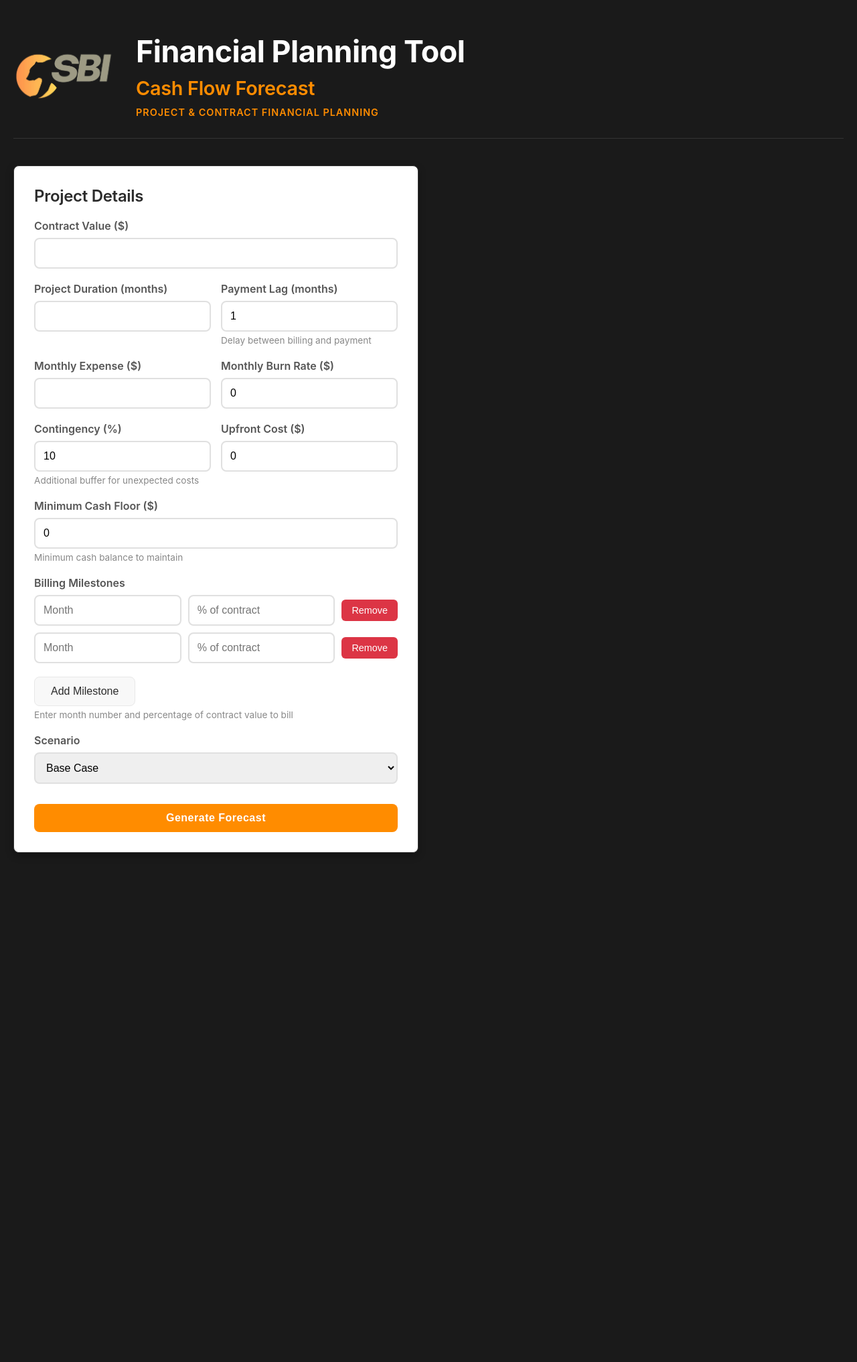
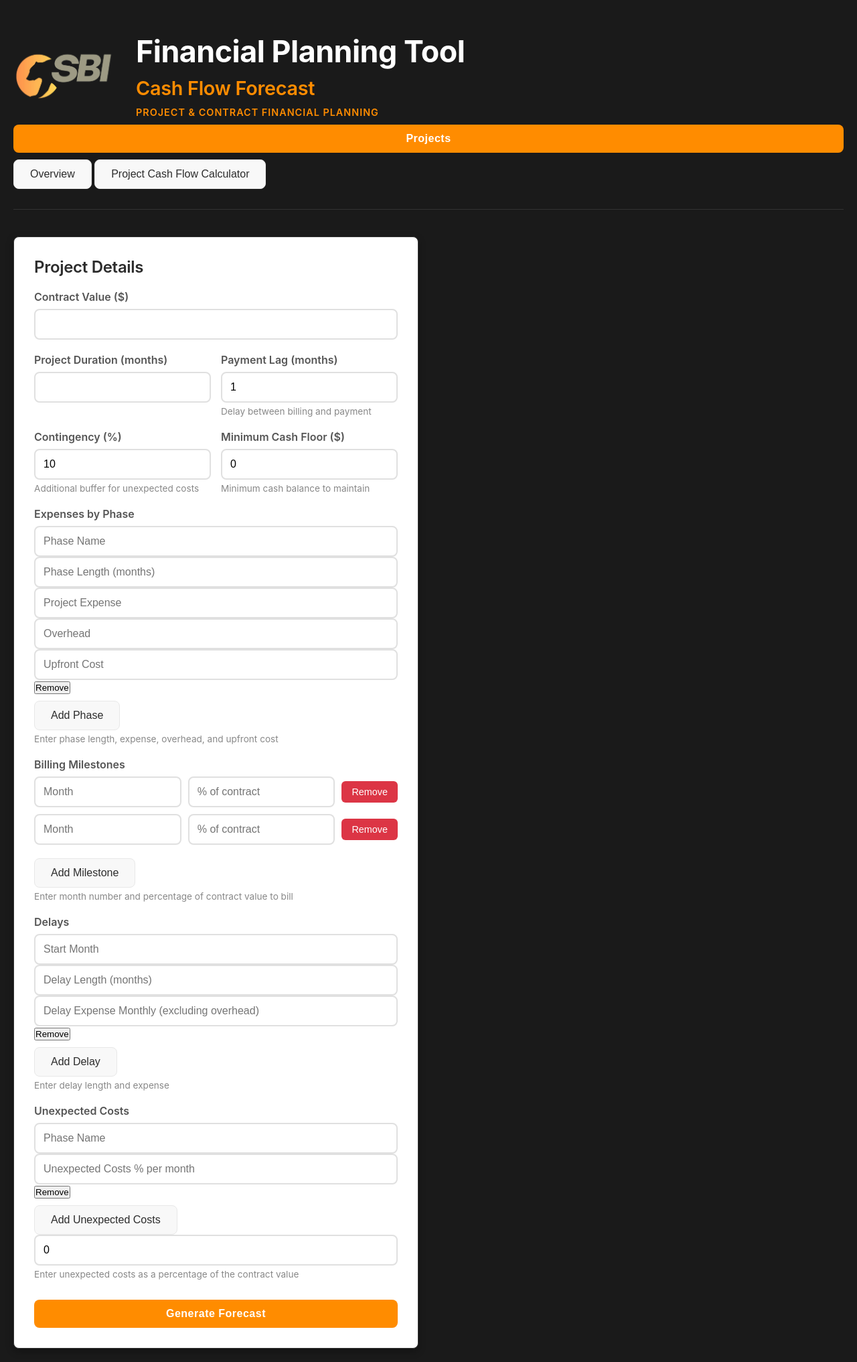
Before and after one commit to samrad29/project-forecast-micro-app, a Flask app: page / in a window 1280 px wide. Shown: the whole page at 67% size. Before the commit the page ends 1273 px from the top, so only its background shows below. Run offline with Flask 3, Linux system fonts and the light colour scheme.

Commit message:
some big changes

```diff
--- a/app.py
+++ b/app.py
@@ -60,60 +60,107 @@ def calculate_forecast(inputs, scenario):
         # Setup
         time_frame = inputs['time_frame']
 
-        monthly_burn = inputs['monthly_burn']
-        monthly_expense = inputs['monthly_expense']
+        phases = inputs['phases']
+        delays = inputs['delays']
+        unexpected_costs = inputs['unexpected_costs']
+
         contingency_percent = inputs['contingency_percent']
+        payment_lag = inputs['payment_lag']
 
-        payment_lag = inputs['payment_lag']
         billing_milestones = inputs['billing_milestones']
         contract_value = inputs['contract_value']
-        upfront_cost = inputs['upfront_cost']
         min_cash_allowed = inputs['cash_floor']
-
-        if scenario == 'worst_case':
-            monthly_expense = monthly_expense * 1.15
-            payment_lag = payment_lag + 1
-            time_frame = round(time_frame*1.15)
-
-        if scenario == 'delayed':
-            time_frame = round(time_frame*1.2)
-
-        if scenario == 'over_budget':
-            monthly_expense = monthly_expense * 1.2
 
 
         min_net_cash = 0
         min_net_cash_month = 0
         verdict = 'Go'
         cumulative_net_cash = 0
+        cumulative_expenses = 0
         payback_period = 999
         payback_found = False
 
+        total_delays = sum(delay['length'] for delay in delays.values())
+        cumulative_delays = 0
+        current_delay = False
+        delay_remaining = 0
+
+        current_phase = next(iter(phases))
+        current_phase_remaining = phases[current_phase]['length'] - 1
+        current_phase_expense = phases[current_phase]['expense']
+        current_phase_overhead = phases[current_phase]['overhead']
+        current_phase_upfront = phases[current_phase]['upfront']
+        phase_change = True
         # Calculate the forecast
         forecast = []
-        for i in range(1, time_frame+payment_lag+1):
+        for i in range(1, time_frame+payment_lag+total_delays+1):
+            # Determine current delay
+            # If the current month is a delay, set the current delay to true and decrement the delay remaining
+            # If the delay remaining is 0, set the current delay to false
+            if i in delays:
+                cumulative_delays += delays[i]['length']
+                current_delay = True
+                delay_remaining = delays[i]['length'] - 1
+            elif current_delay and delay_remaining > 0:
+                delay_remaining -= 1
+            else:
+                current_delay = False
+                delay_remaining = 0
+
+            # Determine current phase
+            # If the current phase is not complete, decrement the remaining months and set the phase change to false
+            if current_phase_remaining > 0:
+                current_phase_remaining -= 1
+                phase_change = False
+            else:
+                current_phase = next(iter(phases))
+                current_phase_remaining = phases[current_phase]['length'] - 1
+                current_phase_expense = phases[current_phase]['expense']
+                current_phase_overhead = phases[current_phase]['overhead']
+                current_phase_upfront = phases[current_phase]['upfront']
+                phase_change = True
+
+            # Check if current phase has unexpected costs
+            if current_phase in unexpected_costs:
+                unexpected_cost_percent = unexpected_costs[current_phase]
+                unexpected_cost = current_phase_expense * unexpected_cost_percent
+            else:
+                unexpected_cost = 0
+
             # Calculate the cash in and cash out
             # billing_milestones is a dict with month indices (0-based) and percentages
-            milestone_key = str(i - payment_lag) if i >= payment_lag else None
-            milestone_percent = billing_milestones.get(milestone_key, 0) if milestone_key else 0
-            cash_in = milestone_percent * contract_value
+            if not current_delay:
+                milestone_key = str(i - payment_lag - cumulative_delays) if i >= payment_lag + cumulative_delays else None
+                milestone_percent = billing_milestones.get(milestone_key, 0) if milestone_key else 0
+                cash_in = milestone_percent * contract_value
+            else:
+                cash_in = 0
 
             # If the month is after the time frame, the cash out is just the monthly burn
             if i > time_frame:
                 cash_out = monthly_burn
+            # During a delay, the cash out is just the delay expense plus overhead
+            # Overhead does not apply to cumulative expense that is uses for gross margin calculation
+            elif current_delay:
+                cumulative_expenses += delays[i]['expense']
+                cash_out = delays[i]['expense'] + phases[i]['overhead']
             else:
-                cash_out = monthly_burn + monthly_expense + (contingency_percent * monthly_expense)
+                cumulative_expenses += current_phase_expense + (contingency_percent * current_phase_expense) + unexpected_cost
+                cash_out = current_phase_expense + current_phase_overhead + (contingency_percent * current_phase_expense) + unexpected_cost
             net_cash = cash_in - cash_out
             cumulative_net_cash += net_cash
-            if i == 1:
-                net_cash -= upfront_cost
-                cash_out += upfront_cost
-                cumulative_net_cash -= upfront_cost
+
+            if phase_change:
+                net_cash -= current_phase_upfront
+                cash_out += current_phase_upfront
+                cumulative_net_cash -= current_phase_upfront
+                cumulative_expenses -= current_phase_upfront
             forecast.append({
                 'cash_in': cash_in,
                 'cash_out': cash_out,
                 'net_cash': net_cash,
                 'cumulative_net_cash': cumulative_net_cash,
+                'phase': current_phase,
             })
 
             # Set the minimum net cash and the minimum net cash month
@@ -138,8 +185,7 @@ def calculate_forecast(inputs, scenario):
             verdict = 'Not Profitable'
 
         # Calculate the gross margin and the margin with contingency
-        gross_margin = (contract_value - (monthly_expense*time_frame)) / contract_value
-        margin_w_contingency = (contract_value - (contingency_percent*monthly_expense*time_frame)) / contract_value
+        gross_margin = (contract_value - cumulative_expenses) / contract_value
 
         print(forecast)
 
--- a/static/script.js
+++ b/static/script.js
@@ -33,6 +33,47 @@ function addMilestoneRow() {
     });
 }
 
+function addUnexpectedCostsRow() {
+    const container = document.getElementById('unexpected-costs-container');
+    const row = document.createElement('div');
+    row.className = 'unexpected-costs-entry';
+    row.innerHTML = `
+        <input type="text" class="phase-name" placeholder="Phase Name">
+        <input type="number" class="unexpected-costs-percent" placeholder="Unexpected Costs % per month" min="0" max="100" step="0.01">
+        <button type="button" class="remove-unexpected-costs">Remove</button>
+    `;
+    container.appendChild(row);
+}
+
+function addDelayRow() {
+    const container = document.getElementById('delay-container');
+    const row = document.createElement('div');
+    row.className = 'delay-entry';
+    row.innerHTML = `
+        <input type="text" class="delay-start-date" placeholder="Start Month">
+        <input type="number" class="delay-length" placeholder="Delay Length (months)">
+        <input type="number" class="delay-expense" placeholder="Delay Expense Monthly (excluding overhead)">
+        <button type="button" class="remove-delay">Remove</button>
+    `;
+
+    container.appendChild(row);
+}
+
+function addPhaseRow() {
+    const container = document.getElementById('phase-container');
+    const row = document.createElement('div');
+    row.className = 'phase-entry';
+    row.innerHTML = `
+        <input type="text" class="phase-name" placeholder="Phase Name">
+        <input type="number" class="phase-length" placeholder="Phase Length (months)">
+        <input type="number" class="phase-expense" placeholder="Project Expense">
+        <input type="number" class="phase-contingency" placeholder="Overhead">
+        <input type="number" class="phase-upfront" placeholder="Upfront Cost">
+        <button type="button" class="remove-phase">Remove</button>
+    `;
+    container.appendChild(row);
+}
+
 function handleFormSubmit(e) {
     e.preventDefault();
 
@@ -41,12 +82,8 @@ function handleFormSubmit(e) {
         contract_value: parseFloat(document.getElementById('contract_value').value),
         time_frame: parseInt(document.getElementById('time_frame').value),
         payment_lag: parseInt(document.getElementById('payment_lag').value),
-        monthly_expense: parseFloat(document.getElementById('monthly_expense').value),
-        monthly_burn: parseFloat(document.getElementById('monthly_burn').value),
         contingency_percent: parseFloat(document.getElementById('contingency_percent').value) / 100,
-        upfront_cost: parseFloat(document.getElementById('upfront_cost').value),
-        cash_floor: parseFloat(document.getElementById('cash_floor').value),
-        scenario: document.getElementById('scenario').value
+        cash_floor: parseFloat(document.getElementById('cash_floor').value)
     };
 
     // Collect billing milestones
@@ -67,6 +104,59 @@ function handleFormSubmit(e) {
 
     formData.billing_milestones = milestones;
     console.log(formData.billing_milestones);
+
+    // Collect phase data
+    const phases = {};
+    const phaseRows = document.querySelectorAll('.phase-entry');
+    phaseRows.forEach(row => {
+        const phaseName = row.querySelector('.phase-name').value;
+        const phaseLength = row.querySelector('.phase-length').value;
+        const phaseExpense = row.querySelector('.phase-expense').value;
+        const phaseOverhead = row.querySelector('.phase-contingency').value;
+        const phaseUpfront = row.querySelector('.phase-upfront').value;
+        phases[phaseName] = {
+            length: phaseLength,
+            expense: phaseExpense,
+            overhead: phaseOverhead,
+            upfront: phaseUpfront
+        };
+    });
+
+    if (Object.keys(phases).length === 0) {
+        alert('Please add at least one phase');
+        return;
+    }
+    formData.phases = phases;
+
+    // Collect delay data
+    const delays = {};
+    const delayRows = document.querySelectorAll('.delay-entry');
+    delayRows.forEach(row => {
+        const delayStartDate = row.querySelector('.delay-start-date').value;
+        const delayLength = row.querySelector('.delay-length').value;
+        const delayExpense = row.querySelector('.delay-expense').value;
+        delays[delayStartDate] = {
+            length: delayLength,
+            expense: delayExpense
+        };
+    });
+    if (Object.keys(delays).length > 0) {
+        formData.delays = delays;
+        console.log('Delays added');
+    }
+
+    // Collect unexpected costs data
+    const unexpectedCosts = {};
+    const unexpectedCostRows = document.querySelectorAll('.unexpected-costs-entry');
+    unexpectedCostRows.forEach(row => {
+        const unexpectedCostName = row.querySelector('.phase-name').value;
+        const unexpectedCostPercent = row.querySelector('.unexpected-costs-percent').value;
+        unexpectedCosts[unexpectedCostName] = unexpectedCostPercent / 100;
+    });
+    if (Object.keys(unexpectedCosts).length > 0) {
+        formData.unexpected_costs = unexpectedCosts;
+        console.log('Unexpected costs added');
+    }
 
     // Show loading state
     const resultsSection = document.getElementById('resultsSection');
@@ -278,6 +368,7 @@ function populateTable(forecastData) {
         const row = document.createElement('tr');
         row.innerHTML = `
             <td>${index + 1}</td>
+            <td>${month.phase}</td>
             <td>${formatCurrency(month.cash_in)}</td>
             <td>${formatCurrency(month.cash_out)}</td>
             <td class="${month.net_cash >= 0 ? 'positive' : 'negative'}">
--- a/templates/index.html
+++ b/templates/index.html
@@ -18,6 +18,11 @@
                     <h2>Cash Flow Forecast</h2>
                     <p class="subtitle">Project & Contract Financial Planning</p>
                 </div>
+            </div>
+            <div class="header-buttons">
+                <button class="btn-primary">Projects</button>
+                <button class="btn-secondary">Overview</button>
+                <button class="btn-secondary">Project Cash Flow Calculator</button>
             </div>
         </header>
 
@@ -44,31 +49,31 @@
 
                     <div class="form-row">
                         <div class="form-group">
-                            <label for="monthly_expense">Monthly Expense ($)</label>
-                            <input type="number" id="monthly_expense" name="monthly_expense" step="0.01" required>
-                        </div>
-                        <div class="form-group">
-                            <label for="monthly_burn">Monthly Burn Rate ($)</label>
-                            <input type="number" id="monthly_burn" name="monthly_burn" step="0.01" value="0" required>
-                        </div>
-                    </div>
-
-                    <div class="form-row">
-                        <div class="form-group">
                             <label for="contingency_percent">Contingency (%)</label>
                             <input type="number" id="contingency_percent" name="contingency_percent" step="0.01" min="0" max="100" value="10" required>
                             <small>Additional buffer for unexpected costs</small>
                         </div>
                         <div class="form-group">
-                            <label for="upfront_cost">Upfront Cost ($)</label>
-                            <input type="number" id="upfront_cost" name="upfront_cost" step="0.01" value="0" required>
+                            <label for="cash_floor">Minimum Cash Floor ($)</label>
+                            <input type="number" id="cash_floor" name="cash_floor" step="0.01" value="0" required>
+                            <small>Minimum cash balance to maintain</small>
                         </div>
                     </div>
 
                     <div class="form-group">
-                        <label for="cash_floor">Minimum Cash Floor ($)</label>
-                        <input type="number" id="cash_floor" name="cash_floor" step="0.01" value="0" required>
-                        <small>Minimum cash balance to maintain</small>
+                        <label for="phase_expense">Expenses by Phase</label>
+                        <div id="phase_expense_container">
+                            <div class="phase-entry">
+                                <input type="text" class="phase-name" placeholder="Phase Name">
+                                <input type="number" class="phase-length" placeholder="Phase Length (months)">
+                                <input type="number" class="phase-expense" placeholder="Project Expense">
+                                <input type="number" class="phase-contingency" placeholder="Overhead">
+                                <input type="number" class="phase-upfront" placeholder="Upfront Cost">
+                                <button type="button" class="remove-phase">Remove</button>
+                            </div>
+                        </div>
+                        <button type="button" id="add-phase" class="btn-secondary">Add Phase</button>
+                        <small>Enter phase length, expense, overhead, and upfront cost</small>
                     </div>
 
                     <div class="form-group">
@@ -85,13 +90,31 @@
                     </div>
 
                     <div class="form-group">
-                        <label for="scenario">Scenario</label>
-                        <select id="scenario" name="scenario">
-                            <option value="base">Base Case</option>
-                            <option value="worst_case">Worst Case</option>
-                            <option value="delayed">Delayed</option>
-                            <option value="over_budget">Over Budget</option>
-                        </select>
+                        <label for="scenario">Delays</label>
+                        <div id="delay-container">
+                            <div class="phase-entry">
+                                <input type="text" class="delay-start-date" placeholder="Start Month">
+                                <input type="number" class="delay-length" placeholder="Delay Length (months)">
+                                <input type="number" class="delay-expense" placeholder="Delay Expense Monthly (excluding overhead)">
+                                <button type="button" class="remove-delay">Remove</button>
+                            </div>
+                        </div>
+                        <button type="button" id="add-delay" class="btn-secondary">Add Delay</button>
+                        <small>Enter delay length and expense</small>
+                    </div>
+
+                    <div class="form-group">
+                        <label for="scenario">Unexpected Costs</label>
+                        <div id="unexpected-costs-container">
+                            <div class="phase-entry">
+                                <input type="text" class="phase-name" placeholder="Phase Name">
+                                <input type="number" class="unexpected-costs-percent" placeholder="Unexpected Costs % per month" min="0" max="100" step="0.01">
+                                <button type="button" class="remove-unexpected-costs">Remove</button>
+                            </div>
+                        </div>
+                        <button type="button" id="add-unexpected-costs" class="btn-secondary">Add Unexpected Costs</button>
+                        <input type="number" id="unexpected_costs" name="unexpected_costs" step="0.01" value="0" required>
+                        <small>Enter unexpected costs as a percentage of the contract value</small>
                     </div>
 
                     <button type="submit" class="btn-primary">Generate Forecast</button>
@@ -130,6 +153,7 @@
                         <thead>
                             <tr>
                                 <th>Month</th>
+                                <th>Phase</th>
                                 <th>Cash In</th>
                                 <th>Cash Out</th>
                                 <th>Net Cash</th>
```
